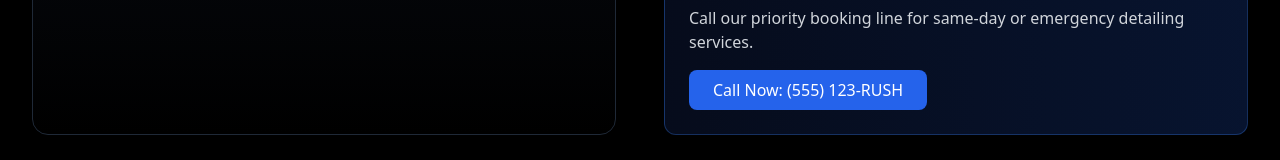
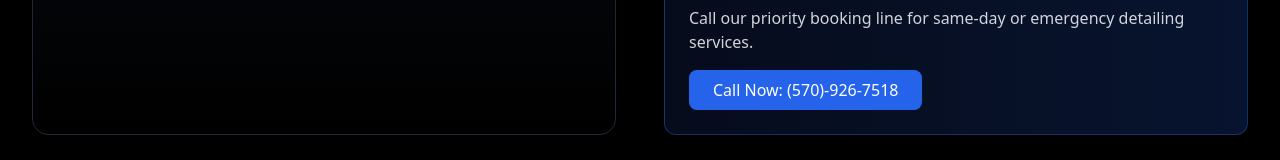
Before and after one commit to Br1anSimon/BlueVeilDetailing, a React (Vite) app: page / in a window 1280 px wide. Shown: the part 5304-5464 px from the top of the page. Built offline with nearby package versions, Linux system fonts and the light colour scheme.

Commit message:
Updated Contact.tsx

```diff
--- a/src/components/Contact.tsx
+++ b/src/components/Contact.tsx
@@ -260,7 +260,7 @@ const Contact = ({ selectedService }: ContactProps) => {
                 Call our priority booking line for same-day or emergency detailing services.
               </p>
               <button className="bg-blue-600 hover:bg-blue-700 text-white px-6 py-2 rounded-lg font-medium transition-colors duration-200">
-                Call Now: (555) 123-RUSH
+                Call Now: (570)-926-7518
               </button>
             </div>
           </div>
```
